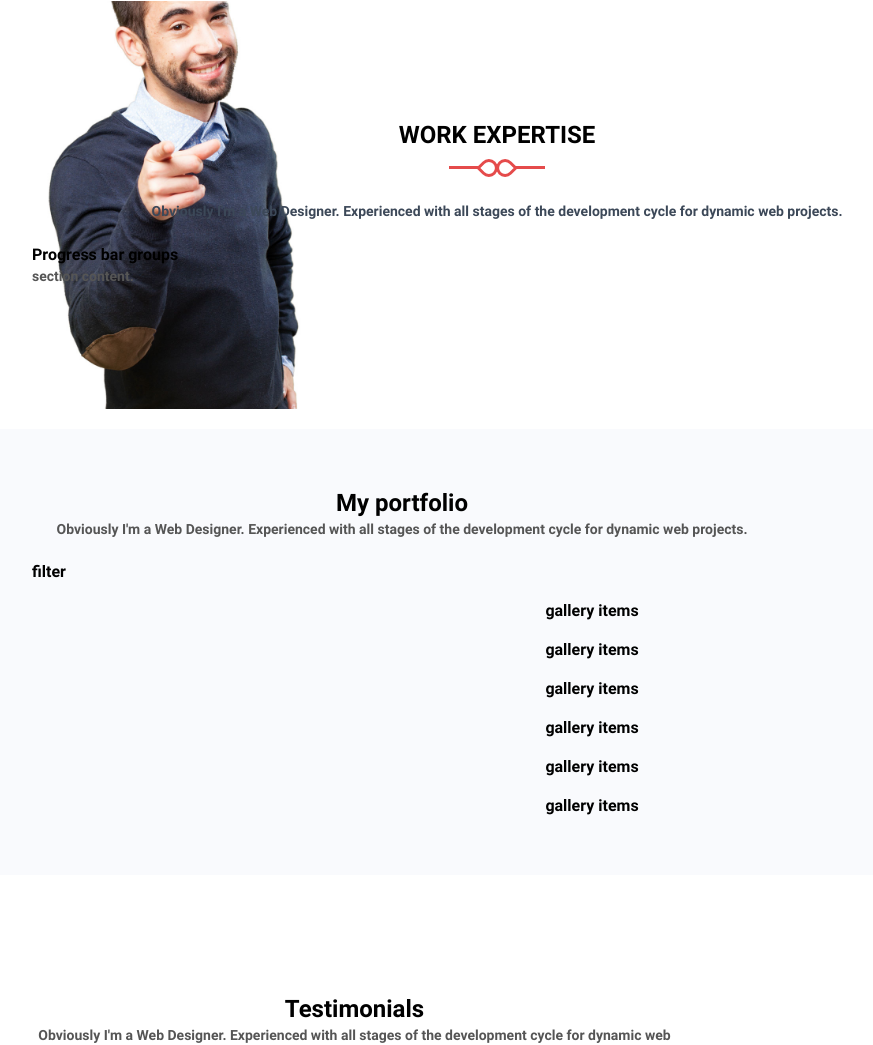
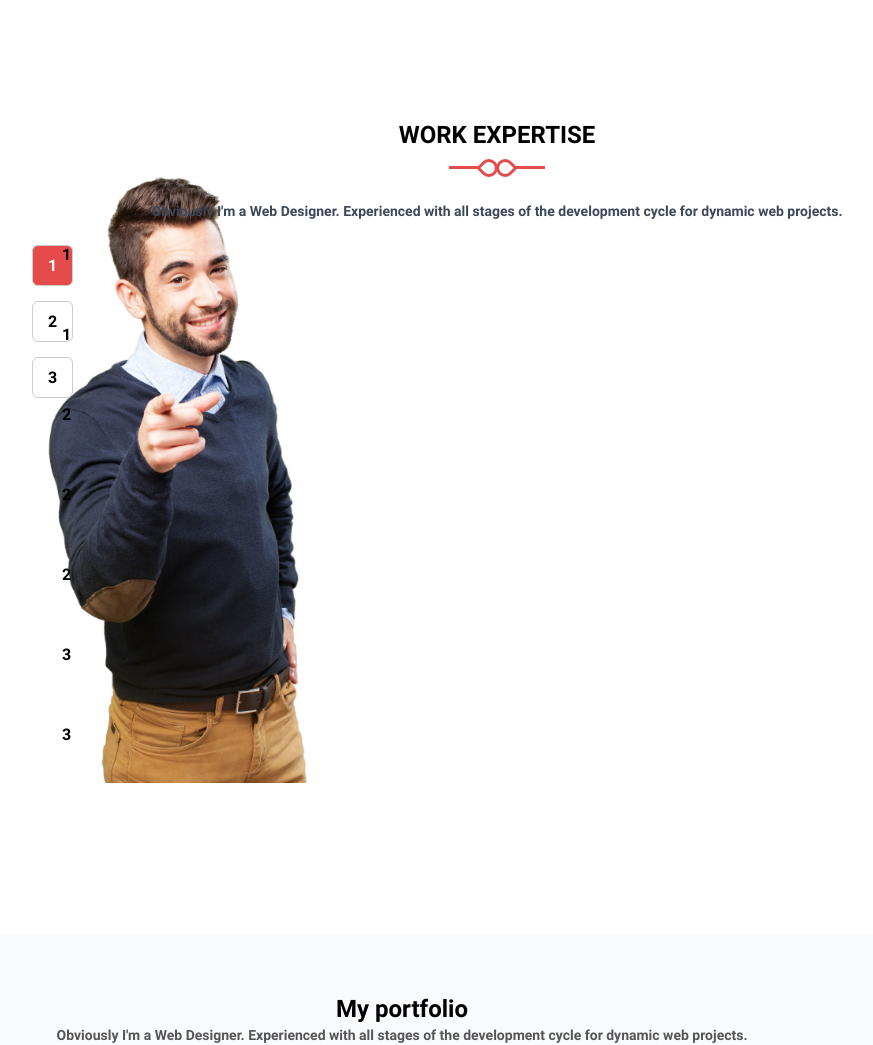
Before and after one commit to sauliusss/cristino, a website: page index.html in a window 1280 px wide. Shown: the part 3025-4070 px from the top of the page, without its empty margins (48-921 px from the left). Drawn offline with Linux system fonts and the light colour scheme; a web font is replaced by a local one.

Commit message:
progress bar css

```diff
--- a/css/components/progress-bar-group.css
+++ b/css/components/progress-bar-group.css
@@ -0,0 +1,32 @@
+.progress-bar-group {
+  display: grid;
+  grid-template-columns: 15px 1fr;
+  gap: 15px;
+}
+
+.progress-bar-group > .group-options {
+  display: grid;
+  gap: 15px;
+  align-content: start;
+}
+
+.progress-bar-group > .group-options > .option {
+  padding: 10px 15px;
+  border-radius: 6px;
+  border: 1px solid #ccc;
+  text-align: center;
+}
+
+.progress-bar-group > .group-options > .option.active {
+  background-color: var(--primary-color);
+  color: var(--primary-color-anti);
+}
+
+.progress-bar-group > .bar-list {
+  display: grid;
+  gap: 10px;
+}
+
+.progress-bar-group > .bar-list > .progress-bar {
+  height: 70px;
+}
--- a/index.html
+++ b/index.html
@@ -180,9 +180,21 @@
           </div>
         </div>
         <div class="row">
-          <div class="col-12 col-md-10 m-l-md-5">
-            Progress bar groups
-            <p>section content.</p>
+          <div class="col-12 col-md-10 m-l-md-5 progress-bar-group">
+            <div class="group-options">
+              <div class="option active">1</div>
+              <div class="option">2</div>
+              <div class="option">3</div>
+            </div>
+            <div class="bar-list">
+              <div class="progress-bar">1</div>
+              <div class="progress-bar">1</div>
+              <div class="progress-bar">2</div>
+              <div class="progress-bar">2</div>
+              <div class="progress-bar">2</div>
+              <div class="progress-bar">3</div>
+              <div class="progress-bar">3</div>
+            </div>
           </div>
         </div>
       </div>
```
